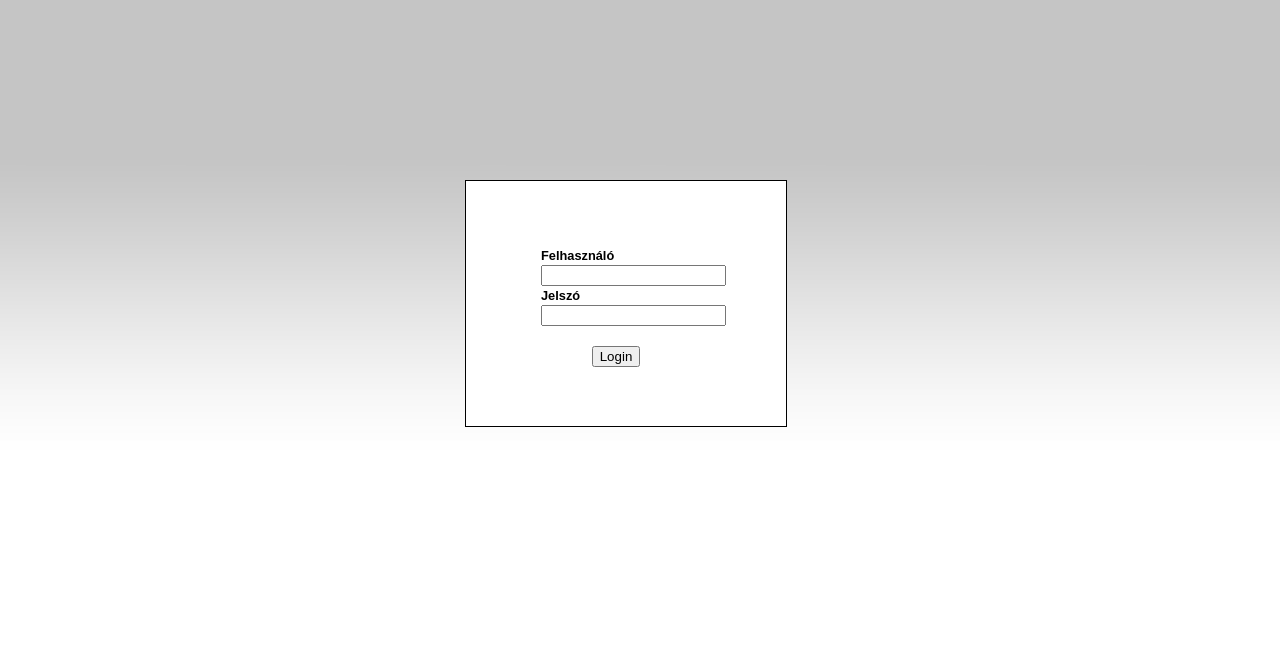
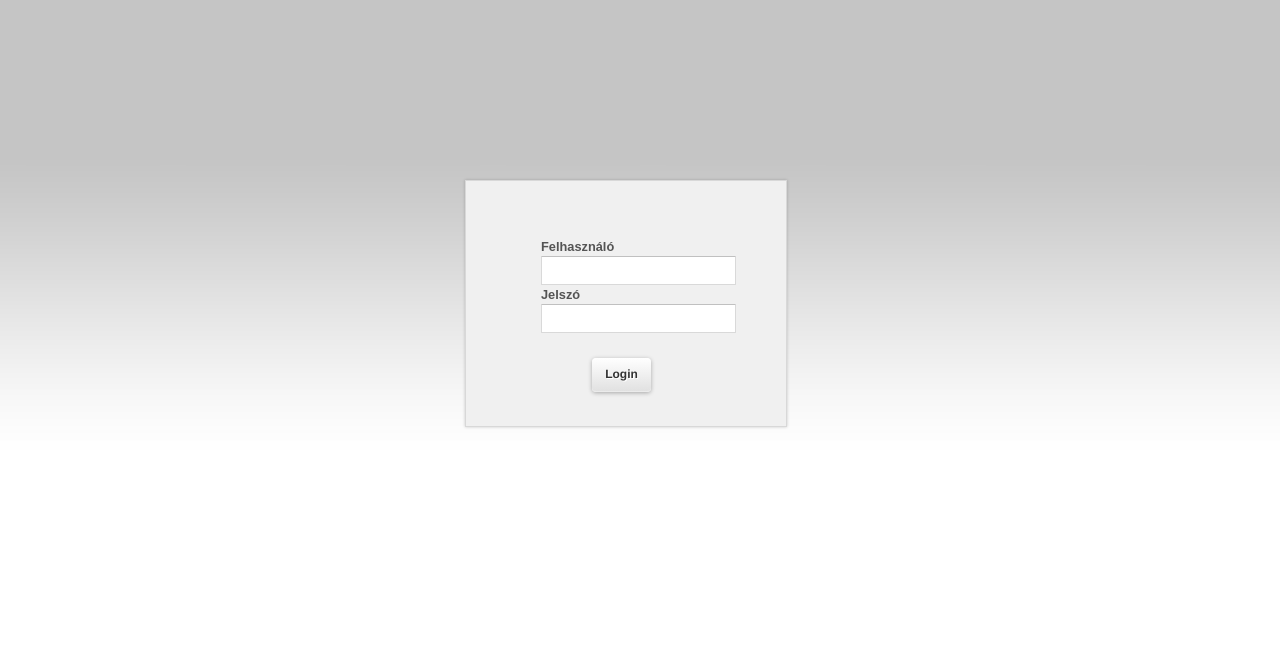
Before and after one commit to Schumix/botadmininterface, a PHP site: page / in a window 1280 px wide. Shown: the top 667 px of the page. Run offline with PHP 8.4, Linux system fonts and the light colour scheme.

Commit message:
Főoldal kinézete kisebb átalakuláson esett át.

```diff
--- a/Schumix2/css/style.css
+++ b/Schumix2/css/style.css
@@ -12,7 +12,10 @@ body
 
 div#container
 {
-	border: 1px solid #000000;
+	border: 1px solid #d8d8d8;
+	-moz-box-shadow: 0 0 3px rgba(0,0,0,0.2);
+	-webkit-box-shadow: 0 0 3px rgba(0,0,0,0.2);
+	box-shadow: 0 0 3px rgba(0,0,0,0.2);
 	width: 320px;
 	height: 245px;
 	position: absolute;
@@ -21,6 +24,35 @@ div#container
 	margin-top: -220px;
 	margin-left: -175px;
 	background-color: #FFFFFF;
+}
+
+div#container th
+{
+	color: #afafaf;
+	font-weight: normal;
+}
+
+div#container
+{
+	background: #eaeaea;
+	color: #545454;
+}
+
+div#container
+{
+	background: #F9F9F9; /* old browsers */
+	background: -moz-linear-gradient(top, #F9F9F9 0%, #EFEFEF 100%); /* firefox */
+	background: -webkit-gradient(linear, left top, left bottom, color-stop(0%,#F9F9F9), color-stop(100%,#EFEFEF)); /* webkit */
+	filter: progid:DXImageTransform.Microsoft.gradient( startColorstr='#F9F9F9', endColorstr='#EFEFEF',GradientType=0 ); /* ie */
+	background: -o-linear-gradient(top, #F9F9F9 0%, #EFEFEF 100%);
+	border-bottom: 1px solid #e1e1e1;
+}
+
+div#container
+{
+	background: #f0f0f0;
+	color: #545454;
+	border: 1px solid #d8d8d8;
 }
 
 a
@@ -43,8 +75,160 @@ div.centered
 {
 	width: 150px;
 	height: 100px;
-	margin-top: 65px;
+	margin-top: 56px;
 	margin-left: 75px;
+}
+
+form input[type=submit]
+{
+	display: inline-block;
+	height: 34px;
+	padding: 0;
+	position: relative;
+	top: 5px;
+	left: 5px;
+	font-family: helvetica,arial,freesans,clean,sans-serif;
+	font-weight: bold;
+	font-size: 12px;
+	color: #333;
+	text-shadow: 1px 1px 0 #fff;
+	white-space: nowrap;
+	border: none;
+	overflow: visible;
+	background: white;
+	background: -moz-linear-gradient(white,#e1e1e1);
+	background: -webkit-linear-gradient(white,#e1e1e1);
+	-ms-filter:"progid:DXImageTransform.Microsoft.gradient(startColorstr='white',endColorstr='#e1e1e1')";
+	border-bottom: 1px solid #ebebeb;
+	border-radius: 4px;
+	box-shadow: 0 1px 4px rgba(0,0,0,0.3);
+	cursor: pointer;
+	margin-left: 1px;
+	padding: 0 13px;
+	-webkit-font-smoothing:subpixel-antialiased!important;
+}
+
+form input[type=submit]:hover
+{
+	color: #fff;
+	text-shadow: -1px -1px 0 rgba(0,0,0,0.3);
+	border-bottom-color: #0770a0;
+	background: #0ca6dd;
+	background: -moz-linear-gradient(#0ca6dd,#0770a0);
+	background: -webkit-linear-gradient(#0ca6dd,#0770a0);
+	-ms-filter:"progid:DXImageTransform.Microsoft.gradient(startColorstr='#0ca6dd',endColorstr='#0770a0')";
+}
+
+input[type=submit]
+{
+	display: inline-block;
+	height: 34px;
+	padding: 0;
+	position: relative;
+	top: 1px;
+	font-family: helvetica,arial,freesans,clean,sans-serif;
+	font-weight: bold;
+	font-size: 12px;
+	color: #333;
+	text-shadow: 1px 1px 0 #fff;
+	white-space: nowrap;
+	border: none;
+	overflow: visible;
+	background: white;
+	background: -moz-linear-gradient(white,#e1e1e1);
+	background: -webkit-linear-gradient(white,#e1e1e1);
+	-ms-filter:"progid:DXImageTransform.Microsoft.gradient(startColorstr='white',endColorstr='#e1e1e1')";
+	border-bottom: 1px solid #ebebeb;
+	border-radius: 4px;
+	box-shadow: 0 1px 4px rgba(0,0,0,0.3);
+	cursor: pointer;
+	margin-left: 1px;
+	padding: 0 13px;
+	-webkit-font-smoothing:subpixel-antialiased!important;
+}
+
+input[type=submit]:hover
+{
+	color: #fff;
+	text-shadow: -1px -1px 0 rgba(0,0,0,0.3);
+	border-bottom-color: #0770a0;
+	background: #0ca6dd;
+	background: -moz-linear-gradient(#0ca6dd,#0770a0);
+	background: -webkit-linear-gradient(#0ca6dd,#0770a0);
+	-ms-filter:"progid:DXImageTransform.Microsoft.gradient(startColorstr='#0ca6dd',endColorstr='#0770a0')";
+}
+
+input[type=password],
+input[type=text]
+{
+	display: inline-block;
+	height: 29px;
+	margin: 0;
+	padding: 0 8px;
+	background: #fff;
+	border: 1px solid #d9d9d9;
+	border-top: 1px solid #c0c0c0;
+	-webkit-box-sizing: border-box;
+	-moz-box-sizing: border-box;
+	box-sizing: border-box;
+	-webkit-border-radius: 1px;
+	-moz-border-radius: 1px;
+	border-radius: 1px;
+}
+
+input[type=password]:hover,
+input[type=text]:hover
+{
+	border: 1px solid #b9b9b9;
+	border-top: 1px solid #a0a0a0;
+	-webkit-box-shadow: inset 0 1px 2px rgba(0,0,0,0.1);
+	-moz-box-shadow: inset 0 1px 2px rgba(0,0,0,0.1);
+	box-shadow: inset 0 1px 2px rgba(0,0,0,0.1);
+}
+
+input[type=password]:focus,
+input[type=text]:focus
+{
+	outline: none;
+	border: 1px solid #4d90fe;
+	-webkit-box-shadow: inset 0 1px 2px rgba(0,0,0,0.3);
+	-moz-box-shadow: inset 0 1px 2px rgba(0,0,0,0.3);
+	box-shadow: inset 0 1px 2px rgba(0,0,0,0.3);
+}
+
+input[type=password][disabled=disabled],
+input[type=text][disabled=disabled]
+{
+	border: 1px solid #e5e5e5;
+	background: #f5f5f5;
+}
+
+input[type=password][disabled=disabled]:hover,
+input[type=text][disabled=disabled]:hover
+{
+	-webkit-box-shadow: none;
+	-moz-box-shadow: none;
+	box-shadow: none;
+}
+
+input[type=password][readonly=readonly],
+input[type=text][readonly=readonly]
+{
+	border: 1px solid #d9d9d9;
+}
+
+input[type=password][readonly=readonly]:focus,
+input[type=text][readonly=readonly]:focus
+{
+	-webkit-box-shadow: none;
+	-moz-box-shadow: none;
+	box-shadow: none;
+}
+
+	input[type=password].form-error,
+	input[type=text].form-error
+{
+	border: 1px solid #dd4b39;
 }
 
 #linkresz
```
